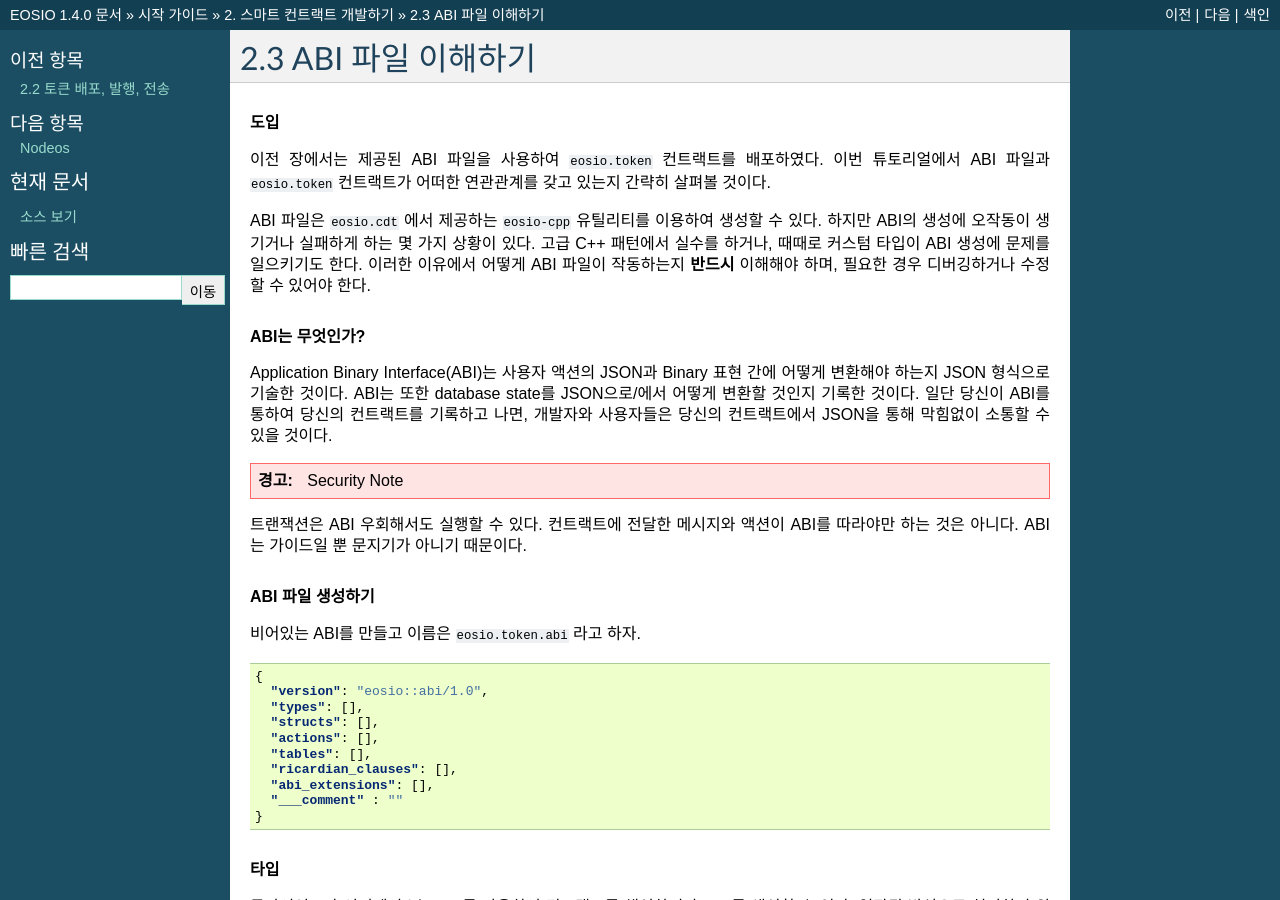
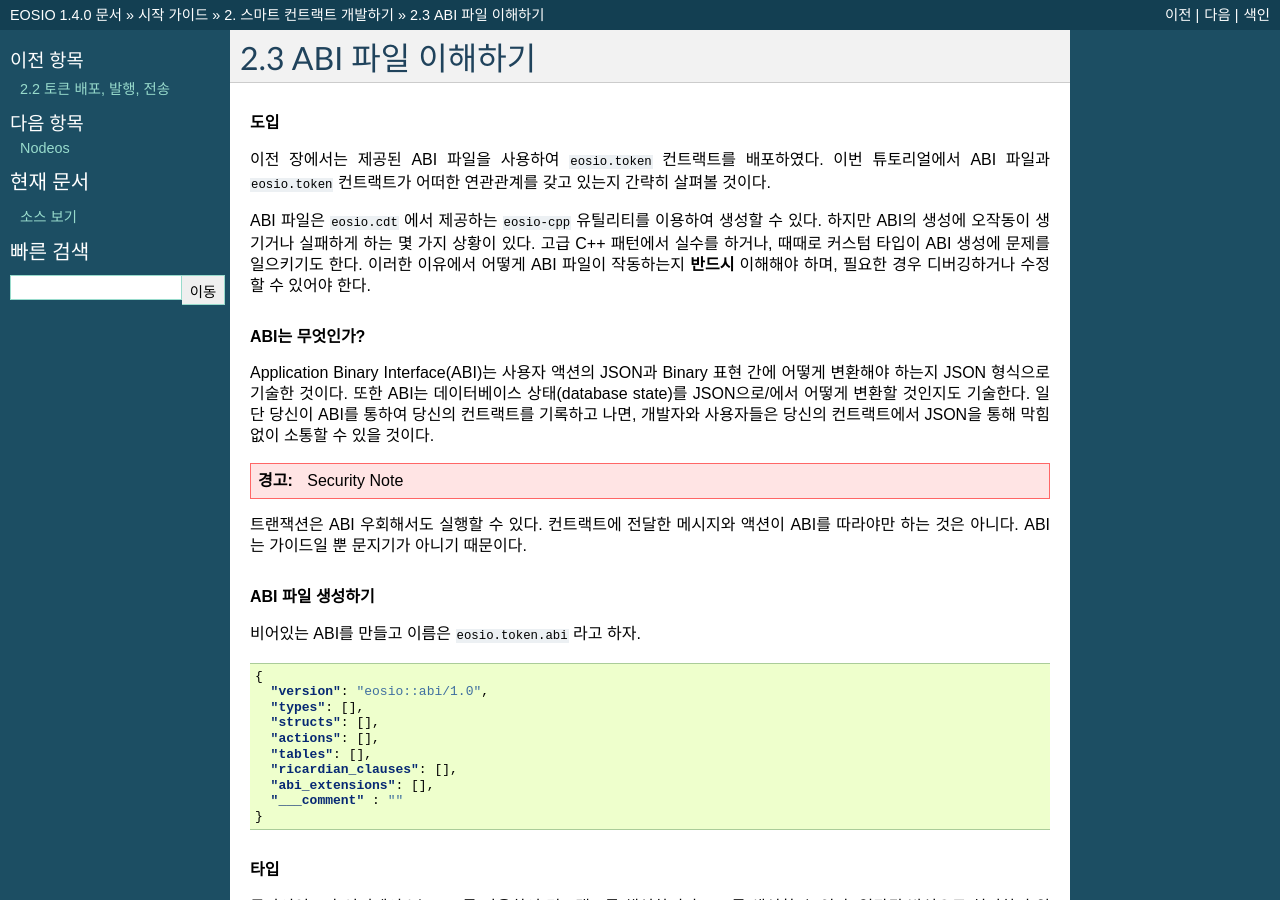
Before and after one commit to eosdevkr/eosio-doc, a Sphinx documentation site: the page built from docs/eosio-home/the-abi.rst, in a window 1280 px wide and 900 px high. Built offline with Sphinx 7.4.7, drawn with Linux system fonts in a browser that asks for light colours.

Commit message:
Update docs/eosio-home/the-abi.rst
Co-Authored-By: code0xff <31336310+code0xff@users.noreply.github.com>

```diff
--- a/docs/eosio-home/the-abi.rst
+++ b/docs/eosio-home/the-abi.rst
@@ -14,7 +14,7 @@ ABI 파일은 ``eosio.cdt`` 에서 제공하는 ``eosio-cpp`` 유틸리티를
 .. rubric:: ABI는 무엇인가?
 
 Application Binary Interface(ABI)는 사용자 액션의 JSON과 Binary 표현 간에 어떻게 변환해야 하는지 JSON 형식으로 기술한 것이다.
-ABI는 또한 database state를 JSON으로/에서 어떻게 변환할 것인지 기록한 것이다.
+또한 ABI는 데이터베이스 상태(database state)를 JSON으로/에서 어떻게 변환할 것인지도 기술한다.
 일단 당신이 ABI를 통하여 당신의 컨트랙트를 기록하고 나면, 개발자와 사용자들은 당신의 컨트랙트에서 JSON을 통해 막힘없이 소통할 수 있을 것이다.
 
 .. warning:: Security Note
```
